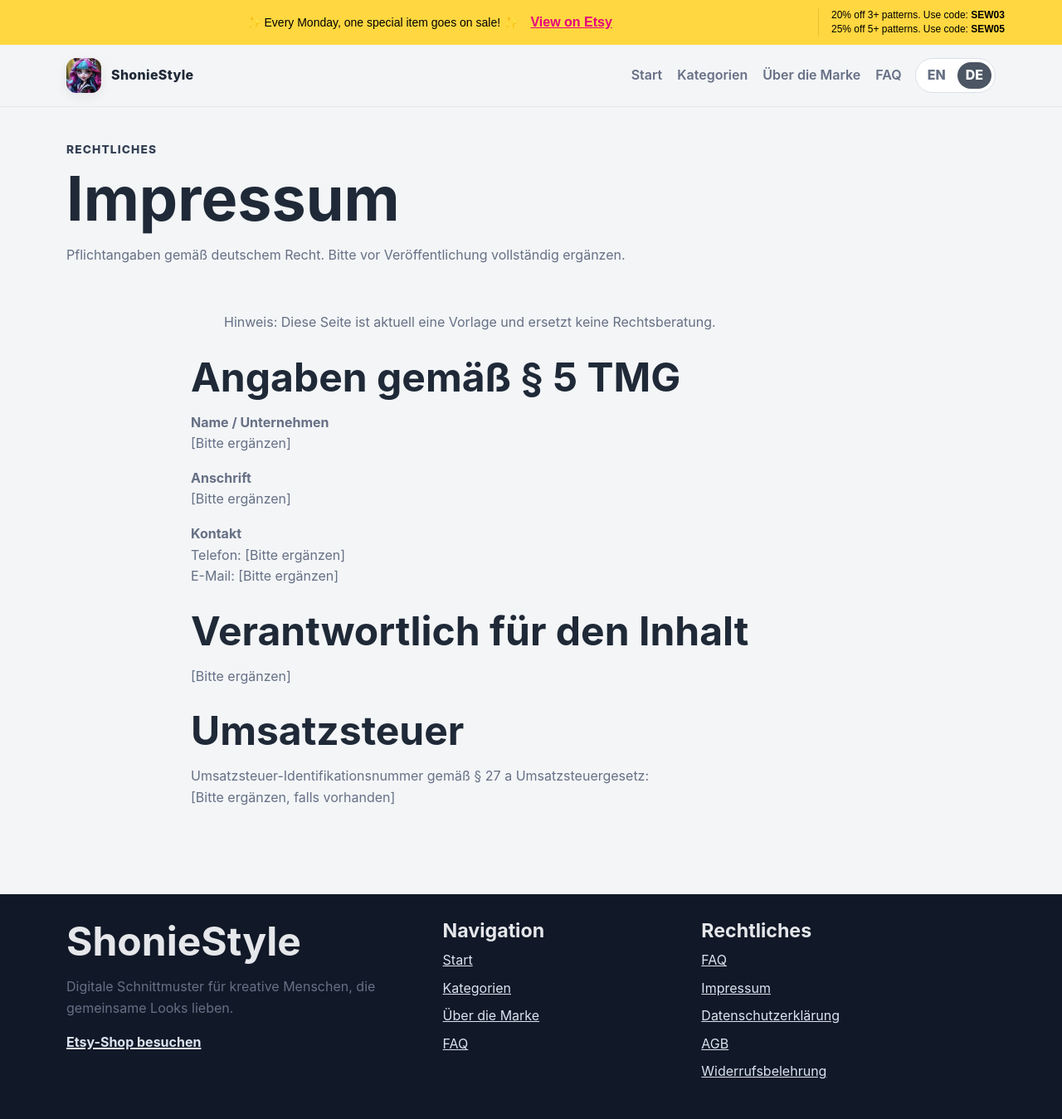
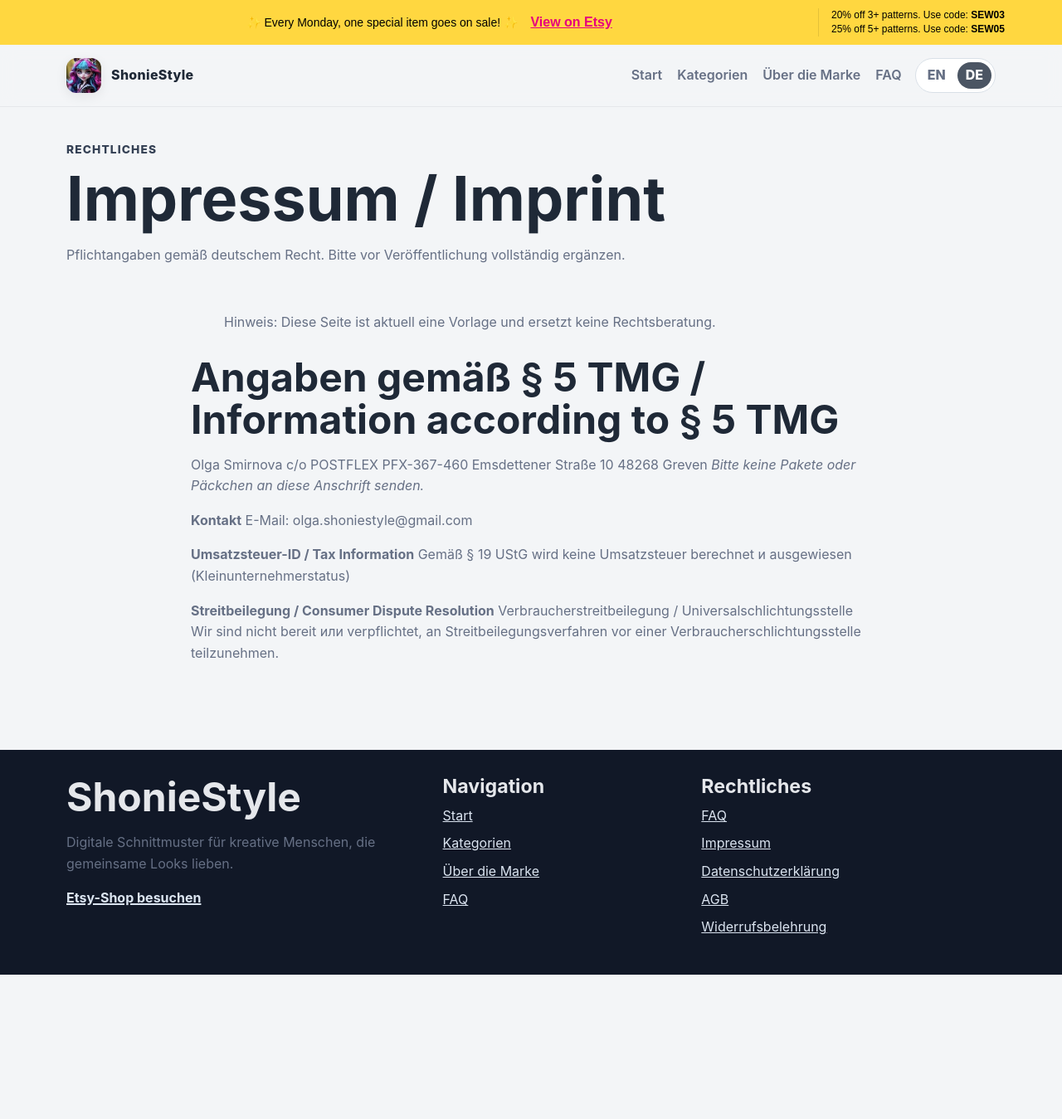
Before and after one commit to ShonieStyle/shoniestyle.github.io, a Jekyll site: the page built from impressum.md, in a window 1280 px wide. Shown: the whole page at 83% size. Built offline with Jekyll 4.4.1, drawn with Linux system fonts in a browser that asks for light colours; after the commit the page ends 1175 px from its top, so only the background shows below that.

Commit message:
Update impressum.md

```diff
--- a/impressum.md
+++ b/impressum.md
@@ -1,7 +1,7 @@
 ---
 layout: page
 lang: de
-title: Impressum
+title: Impressum / Imprint
 eyebrow: Rechtliches
 lead: Pflichtangaben gemäß deutschem Recht. Bitte vor Veröffentlichung vollständig ergänzen.
 permalink: /impressum/
@@ -9,23 +9,19 @@
 
 > Hinweis: Diese Seite ist aktuell eine Vorlage und ersetzt keine Rechtsberatung.
 
-## Angaben gemäß § 5 TMG
-
-**Name / Unternehmen**
-[Bitte ergänzen]
-
-**Anschrift**
-[Bitte ergänzen]
+## Angaben gemäß § 5 TMG / Information according to § 5 TMG
+Olga Smirnova
+c/o POSTFLEX PFX-367-460
+Emsdettener Straße 10
+48268 Greven
+*Bitte keine Pakete oder Päckchen an diese Anschrift senden.*
 
 **Kontakt**
-Telefon: [Bitte ergänzen]
-E-Mail: [Bitte ergänzen]
+E-Mail:  olga.shoniestyle@gmail.com
 
-## Verantwortlich für den Inhalt
+**Umsatzsteuer-ID / Tax Information**
+Gemäß § 19 UStG wird keine Umsatzsteuer berechnet и ausgewiesen (Kleinunternehmerstatus)
 
-[Bitte ergänzen]
-
-## Umsatzsteuer
-
-Umsatzsteuer-Identifikationsnummer gemäß § 27 a Umsatzsteuergesetz:
-[Bitte ergänzen, falls vorhanden]
+**Streitbeilegung / Consumer Dispute Resolution**
+Verbraucherstreitbeilegung / Universalschlichtungsstelle
+Wir sind nicht bereit или verpflichtet, an Streitbeilegungsverfahren vor einer Verbraucherschlichtungsstelle teilzunehmen.
```
